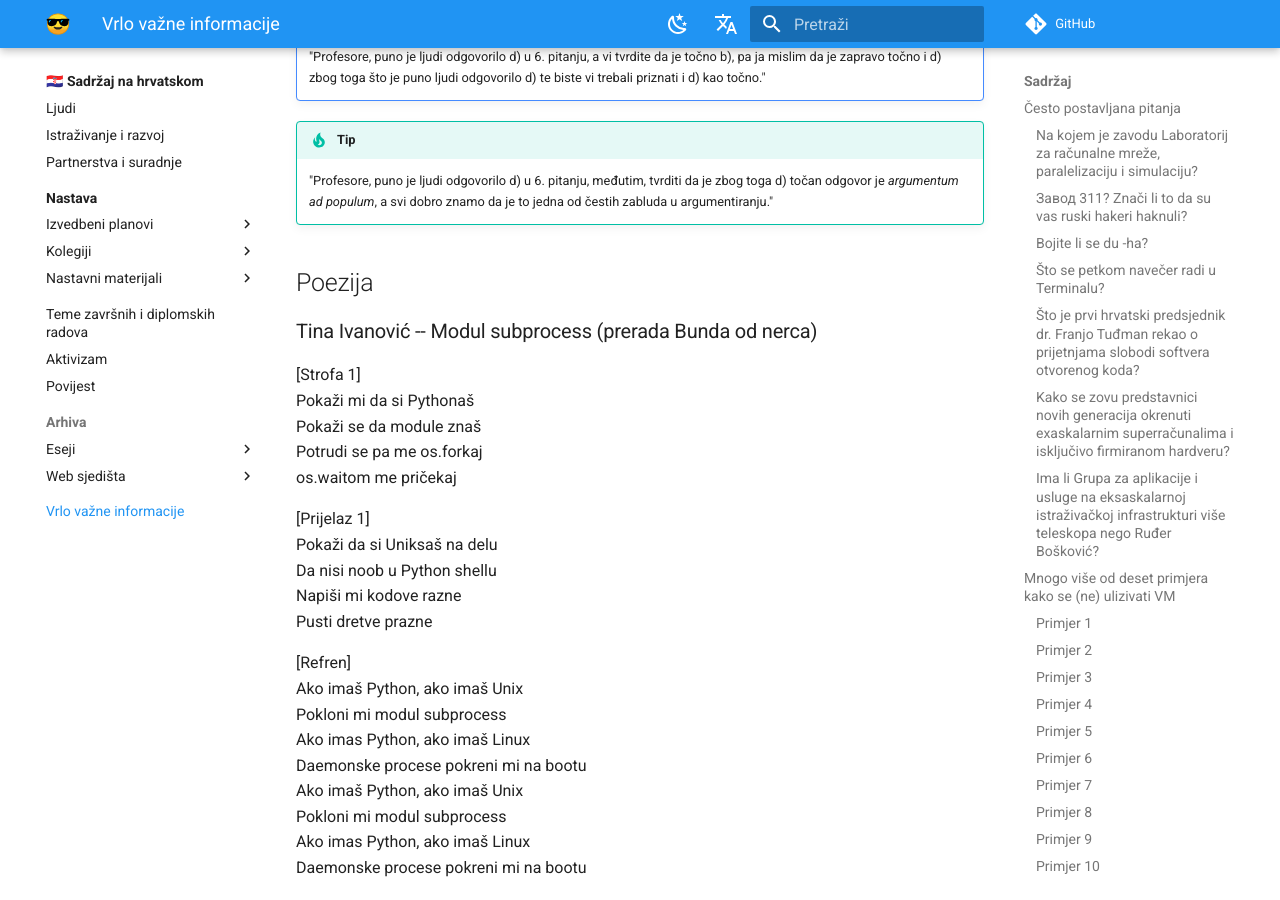
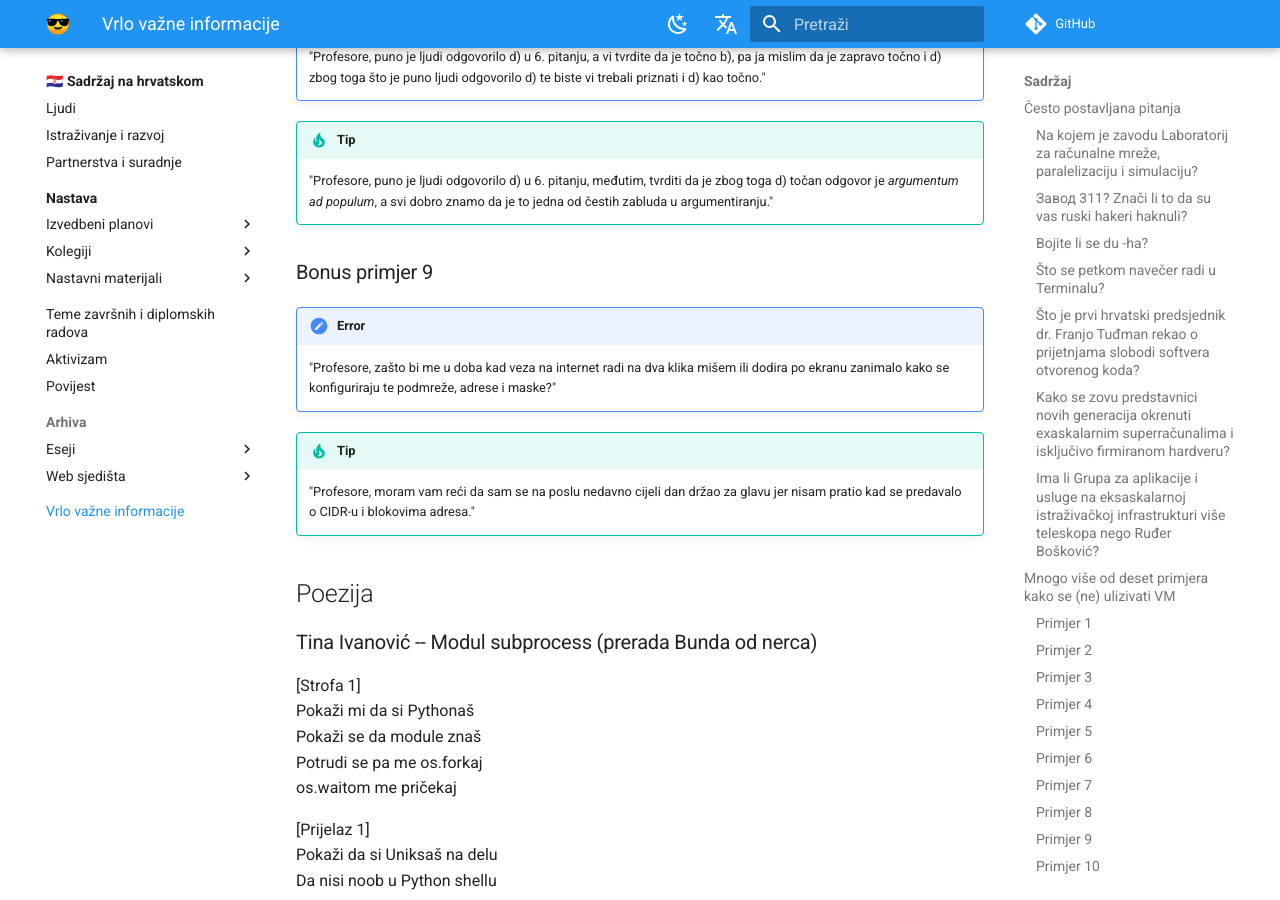
Before and after one commit to gaseri/website, an MkDocs documentation site: the page built from docs/hr/vrlo-vazne-informacije.md, in a window 1280 px wide and 900 px high, scrolled down 7437 px. Built offline with MkDocs 1.6.1 and Material for MkDocs 9.7.7, drawn with Linux system fonts in a browser that asks for light colours; a script that is not in the unit is left out; comment, search, counter and statistics services are not loaded.

Commit message:
Added a bonus example inspired by MO and SB

```diff
--- a/docs/hr/vrlo-vazne-informacije.md
+++ b/docs/hr/vrlo-vazne-informacije.md
@@ -189,6 +189,14 @@ Verzija iz akademske godine 2009/2010. uz sitnije stilske ispravke; bonus primje
 
 !!! tip
     "Profesore, puno je ljudi odgovorilo d) u 6. pitanju, međutim, tvrditi da je zbog toga d) točan odgovor je *argumentum ad populum*, a svi dobro znamo da je to jedna od čestih zabluda u argumentiranju."
+
+### Bonus primjer 9
+
+!!! error
+    "Profesore, zašto bi me u doba kad veza na internet radi na dva klika mišem ili dodira po ekranu zanimalo kako se konfiguriraju te podmreže, adrese i maske?"
+
+!!! tip
+    "Profesore, moram vam reći da sam se na poslu nedavno cijeli dan držao za glavu jer nisam pratio kad se predavalo o CIDR-u i blokovima adresa."
 
 ## Poezija
 
```
